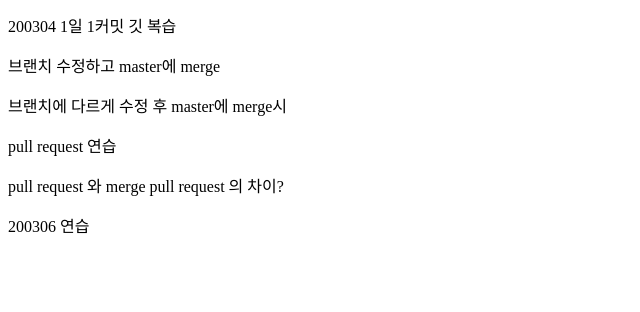
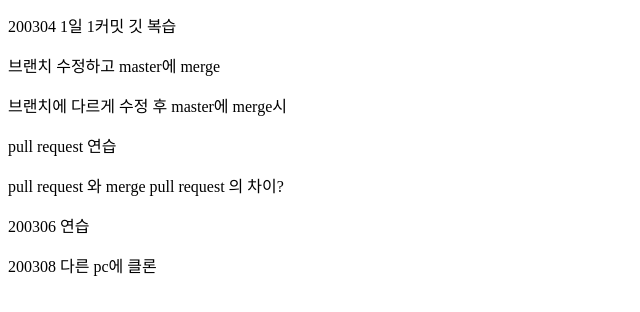
Before and after one commit to H-silver/portfolio_design, a plain HTML site: page index.html in a window 1280 px wide. Shown: the part 116-428 px from the top of the page, without its empty margins (0-640 px from the left). Drawn offline with Linux system fonts and the light colour scheme.

Commit message:
다른 pc에 클론

```diff
--- a/index.html
+++ b/index.html
@@ -14,5 +14,6 @@
     <p>pull request 연습</p>
     <p>pull request 와 merge pull request 의 차이?</p>
     <p>200306 연습</p>
+    <p>200308 다른 pc에 클론</p>
 </body>
 </html>
```
